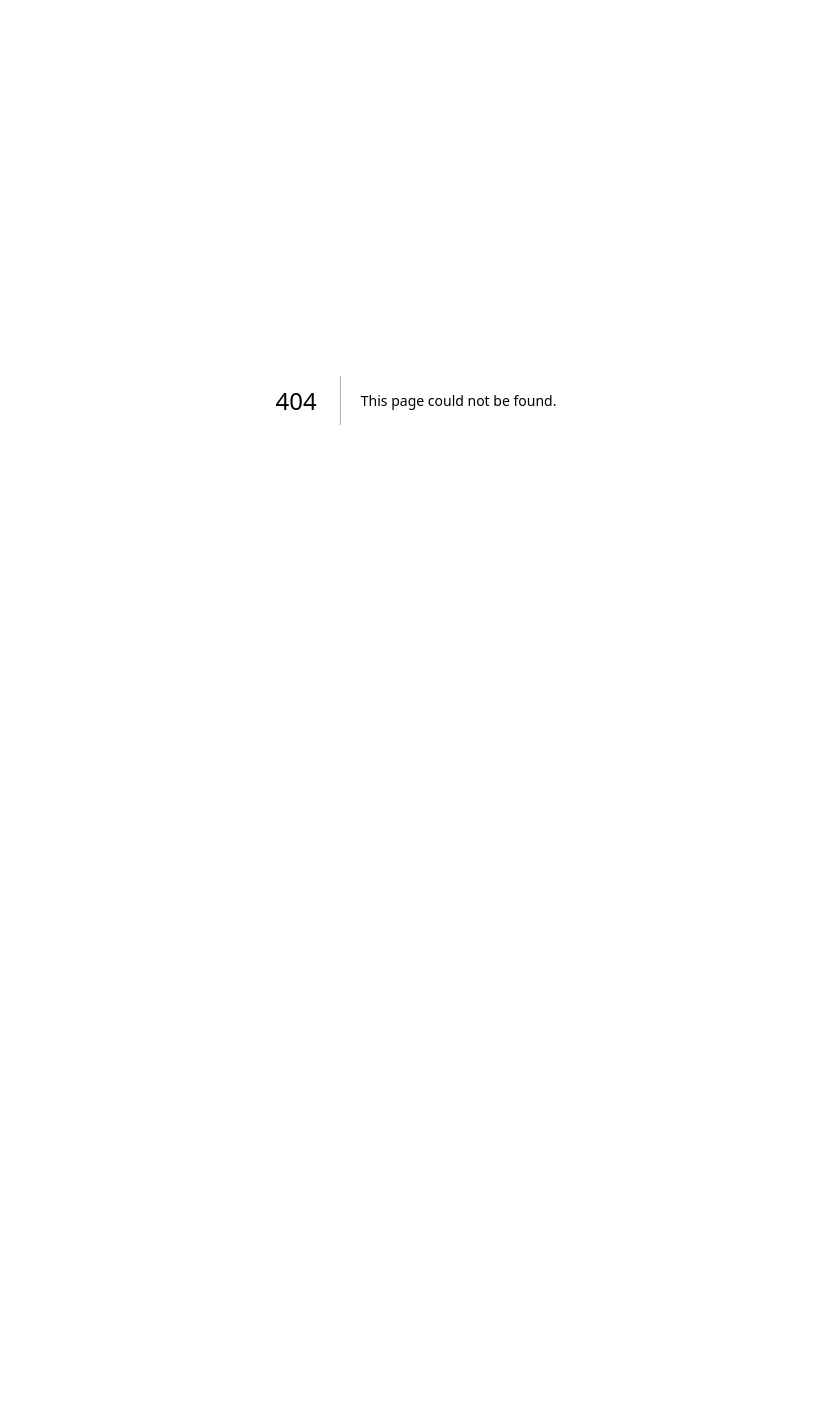
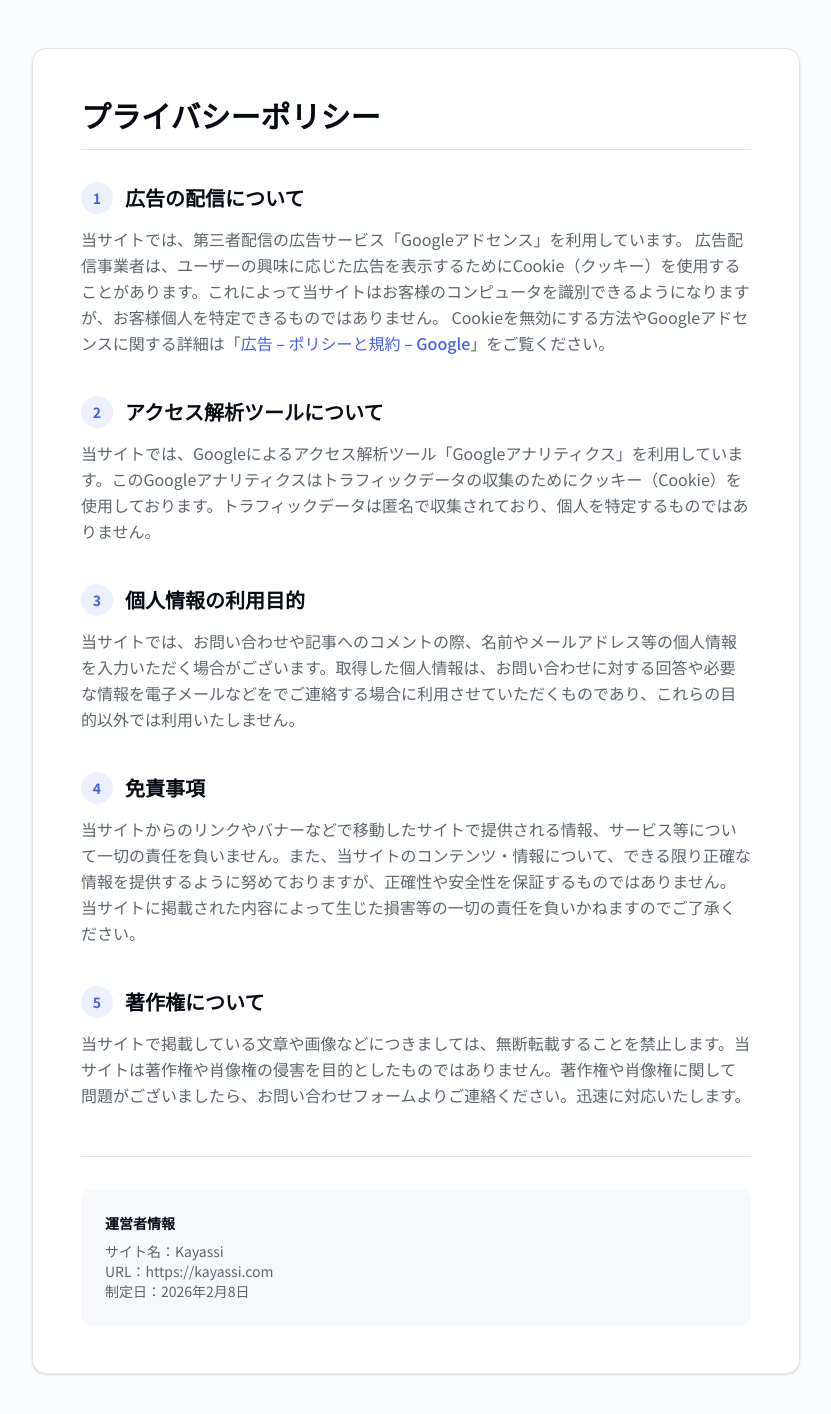
Before and after one commit to kayashimanaho/kayassi, a Next.js app: page /privacy in a window 1280 px wide. Before the commit this address had no page. Shown: the top 1414 px of the page, without its empty margins (224-1055 px from the left). Before the commit the page ends 800 px from the top, so only its background shows below. Built offline with nearby package versions, Linux system fonts and the light colour scheme.

Commit message:
プライバシーポリシーの作成

```diff
--- a/app/page.tsx
+++ b/app/page.tsx
@@ -259,6 +259,14 @@ export default async function HomePage({ searchParams }: HomePageProps) {
               <Link href="/" className="hover:text-foreground transition-colors">
                 Home
               </Link>
+              {/* 追加：プライバシーポリシー */}
+              <Link href="/privacy" className="hover:text-foreground transition-colors">
+                プライバシーポリシー
+              </Link>
+              {/* 追加：お問い合わせ（まだページがない場合は一旦トップへ戻すか、作成後にリンクを有効にしてください） */}
+              <Link href="/contact" className="hover:text-foreground transition-colors">
+                お問い合わせ
+              </Link>
               {/* <Link href="https://github.com" className="hover:text-foreground transition-colors">
                 GitHub
               </Link> */}
--- /dev/null
+++ b/app/privacy/page.tsx
@@ -0,0 +1,86 @@
+import React from 'react';
+
+export default function PrivacyPolicy() {
+    return (
+        <main className="min-h-screen bg-background py-12 px-4 sm:px-6">
+            <div className="max-w-3xl mx-auto bg-card p-8 sm:p-12 rounded-xl border border-border shadow-sm">
+                <h1 className="text-3xl font-bold mb-8 border-b pb-4 text-foreground">
+                    プライバシーポリシー
+                </h1>
+
+                <div className="space-y-10 text-muted-foreground leading-relaxed">
+                    {/* 各セクション */}
+                    <section>
+                        <h2 className="text-xl font-semibold mb-3 text-foreground flex items-center">
+                            <span className="bg-primary/10 text-primary w-8 h-8 rounded-full flex items-center justify-center mr-3 text-sm">1</span>
+                            広告の配信について
+                        </h2>
+                        <p>
+                            当サイトでは、第三者配信の広告サービス「Googleアドセンス」を利用しています。
+                            広告配信事業者は、ユーザーの興味に応じた広告を表示するためにCookie（クッキー）を使用することがあります。これによって当サイトはお客様のコンピュータを識別できるようになりますが、お客様個人を特定できるものではありません。
+                            Cookieを無効にする方法やGoogleアドセンスに関する詳細は「
+                            <a
+                                href="https://policies.google.com/technologies/ads?hl=ja"
+                                target="_blank"
+                                rel="noopener noreferrer"
+                                className="text-primary hover:underline font-medium"
+                            >
+                                広告 – ポリシーと規約 – Google
+                            </a>
+                            」をご覧ください。
+                        </p>
+                    </section>
+
+                    <section>
+                        <h2 className="text-xl font-semibold mb-3 text-foreground flex items-center">
+                            <span className="bg-primary/10 text-primary w-8 h-8 rounded-full flex items-center justify-center mr-3 text-sm">2</span>
+                            アクセス解析ツールについて
+                        </h2>
+                        <p>
+                            当サイトでは、Googleによるアクセス解析ツール「Googleアナリティクス」を利用しています。このGoogleアナリティクスはトラフィックデータの収集のためにクッキー（Cookie）を使用しております。トラフィックデータは匿名で収集されており、個人を特定するものではありません。
+                        </p>
+                    </section>
+
+                    <section>
+                        <h2 className="text-xl font-semibold mb-3 text-foreground flex items-center">
+                            <span className="bg-primary/10 text-primary w-8 h-8 rounded-full flex items-center justify-center mr-3 text-sm">3</span>
+                            個人情報の利用目的
+                        </h2>
+                        <p>
+                            当サイトでは、お問い合わせや記事へのコメントの際、名前やメールアドレス等の個人情報を入力いただく場合がございます。取得した個人情報は、お問い合わせに対する回答や必要な情報を電子メールなどをでご連絡する場合に利用させていただくものであり、これらの目的以外では利用いたしません。
+                        </p>
+                    </section>
+
+                    <section>
+                        <h2 className="text-xl font-semibold mb-3 text-foreground flex items-center">
+                            <span className="bg-primary/10 text-primary w-8 h-8 rounded-full flex items-center justify-center mr-3 text-sm">4</span>
+                            免責事項
+                        </h2>
+                        <p>
+                            当サイトからのリンクやバナーなどで移動したサイトで提供される情報、サービス等について一切の責任を負いません。また、当サイトのコンテンツ・情報について、できる限り正確な情報を提供するように努めておりますが、正確性や安全性を保証するものではありません。当サイトに掲載された内容によって生じた損害等の一切の責任を負いかねますのでご了承ください。
+                        </p>
+                    </section>
+
+                    <section>
+                        <h2 className="text-xl font-semibold mb-3 text-foreground flex items-center">
+                            <span className="bg-primary/10 text-primary w-8 h-8 rounded-full flex items-center justify-center mr-3 text-sm">5</span>
+                            著作権について
+                        </h2>
+                        <p>
+                            当サイトで掲載している文章や画像などにつきましては、無断転載することを禁止します。当サイトは著作権や肖像権の侵害を目的としたものではありません。著作権や肖像権に関して問題がございましたら、お問い合わせフォームよりご連絡ください。迅速に対応いたします。
+                        </p>
+                    </section>
+
+                    <div className="pt-8 border-t border-border mt-12">
+                        <div className="bg-muted/50 p-6 rounded-lg text-sm">
+                            <h3 className="font-bold mb-2 text-foreground">運営者情報</h3>
+                            <p>サイト名：Kayassi</p>
+                            <p>URL：<a href="https://kayassi.com" className="hover:text-primary">https://kayassi.com</a></p>
+                            <p>制定日：2026年2月8日</p>
+                        </div>
+                    </div>
+                </div>
+            </div>
+        </main>
+    );
+}
```
